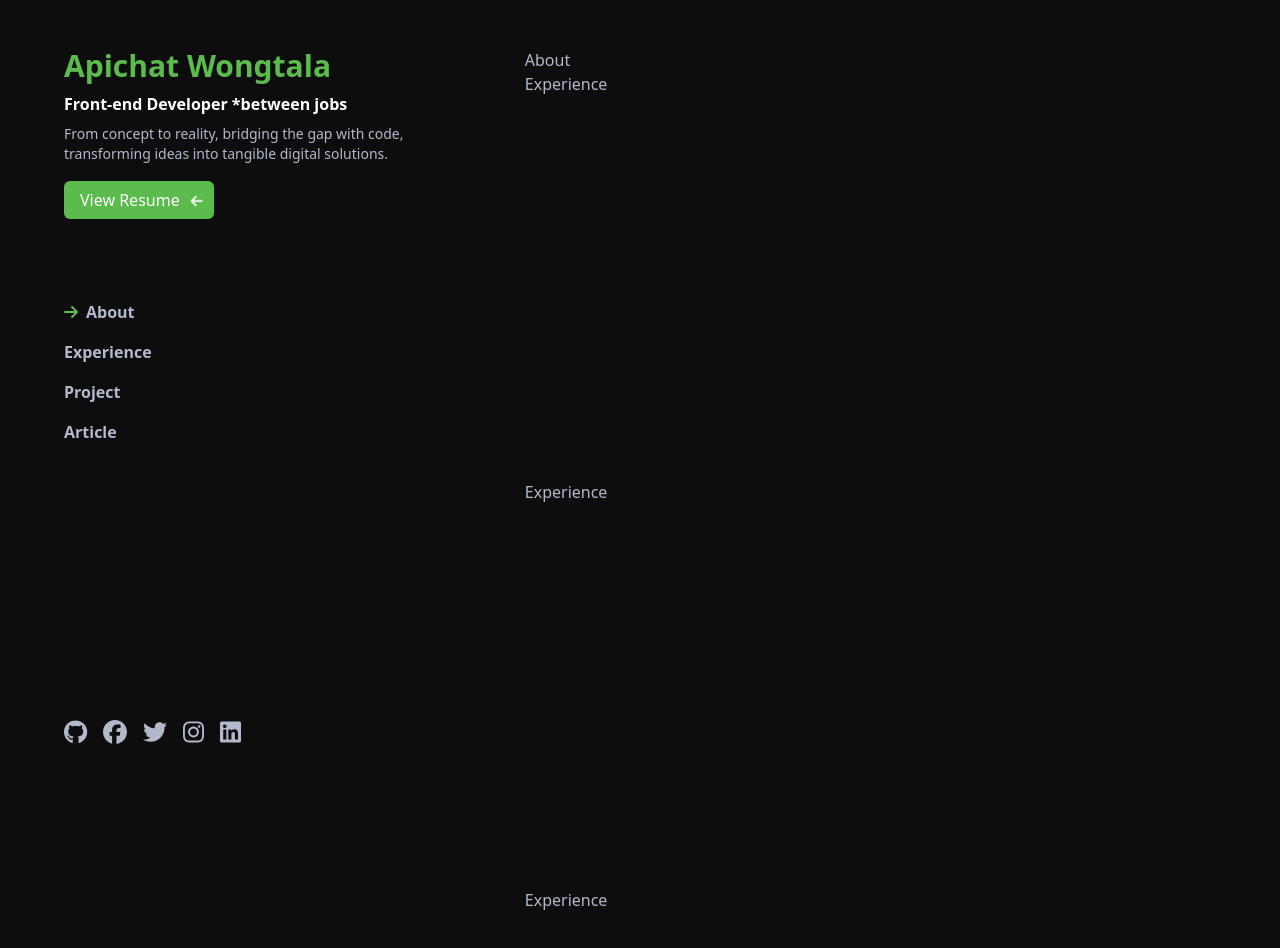
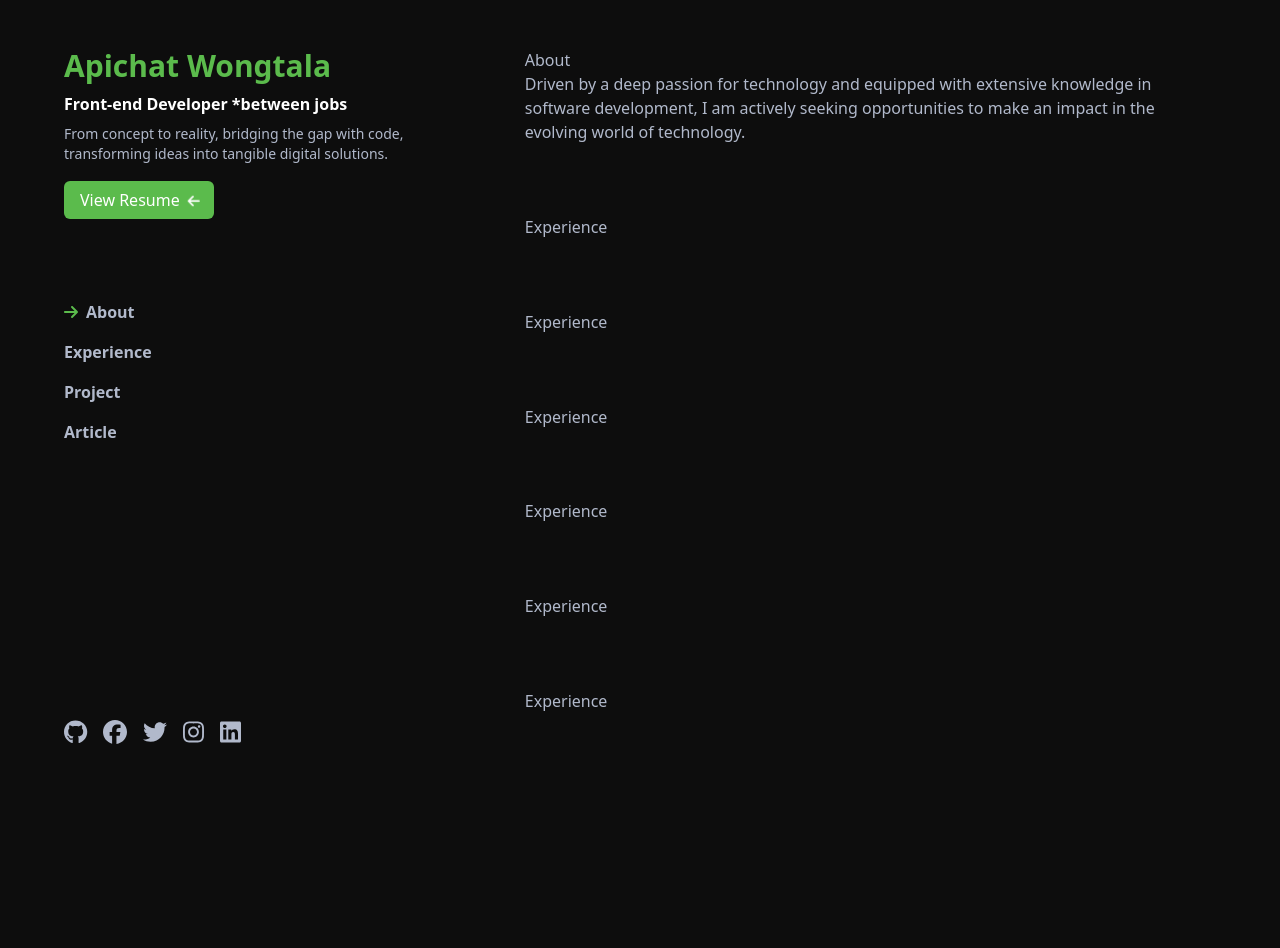
Before and after one commit to JanoiBJR21/portfolioshow, a React (Vite) app: page / in a window 1280 px wide. Shown: the top 948 px of the page. After the commit the page ends 800 px from the top, so only its background shows below. Built offline with nearby package versions, Linux system fonts and the light colour scheme.

Commit message:
add: section About to commit file

```diff
--- /dev/null
+++ b/src/contents/ContentAbout.js
@@ -0,0 +1,4 @@
+export const dataAbout ={
+    title: "About",
+    description: "Driven by a deep passion for technology and equipped with extensive knowledge in software development, I am actively seeking opportunities to make an impact in the evolving world of technology.",
+}
--- /dev/null
+++ b/src/contents/ContentHeader.js
@@ -0,0 +1,9 @@
+import fileResume from "../assets/Resume.pdf";
+export const dataHeader = {
+  name: "Apichat Wongtala",
+  title: "Front-end Developer *between jobs",
+  caption:
+    "From concept to reality, bridging the gap with code, transforming ideas into tangible digital solutions.",
+  btntitle: "View Resume",
+  link: fileResume,
+};
--- /dev/null
+++ b/src/sections/About/About.jsx
@@ -0,0 +1,13 @@
+import React from 'react'
+import { dataAbout } from '../../contents/ContentAbout'
+
+const About = () => {
+  return (
+    <div>
+      <div>{dataAbout.title}</div>
+      <div>{dataAbout.description}</div>
+    </div>
+  )
+}
+
+export default About
--- a/src/sections/Header/Header.jsx
+++ b/src/sections/Header/Header.jsx
@@ -1,26 +1,20 @@
 import React from "react";
-// import { faArrowDown, faArrowRight } from "@fortawesome/free-solid-svg-icons";
-import fileResume from "../../assets/Resume.pdf";
 import { FontAwesomeIcon } from "@fortawesome/react-fontawesome";
 import { faArrowDown } from "@fortawesome/free-solid-svg-icons";
+import { dataHeader } from "../../contents/ContentHeader";
 
 const Header = () => {
   return (
     <div className="flex flex-col gap-2">
       <div className="text-3xl text-primaryTitle font-semibold">
-        Apichat Wongtala
+        {dataHeader.name}
       </div>
-      <div className="text-primaryAccent font-semibold">
-        Front-end Developer *between jobs
-      </div>
-      <div className="text-sm w-5/6">
-        From concept to reality, bridging the gap with code, transforming ideas
-        into tangible digital solutions.
-      </div>
+      <div className="text-primaryAccent font-semibold">{dataHeader.title}</div>
+      <div className="text-sm w-5/6">{dataHeader.caption}</div>
       <div className="mt-4">
-        <a href={fileResume} target="_blank">
+        <a href={dataHeader.link} target="_blank">
           <span className="bg-primaryTitle rounded-md text-primaryAccent py-2 px-4">
-            View Resume
+            {dataHeader.btntitle}
             <span className="rotate-90 inline-block ml-2 text-sm">
               <FontAwesomeIcon className="animate-bounce" icon={faArrowDown} />
             </span>
--- a/src/sections/RightSection/RightSection.jsx
+++ b/src/sections/RightSection/RightSection.jsx
@@ -1,15 +1,16 @@
 import React from "react";
+import About from "../About/About";
 
 const RightSection = () => {
   return (
-    <div>
-      <div>About</div>
-      <div className="mb-96">Experience</div>
-      <div className="mb-96">Experience</div>
-      <div className="mb-96">Experience</div>
-      <div className="mb-96">Experience</div>
-      <div className="mb-96">Experience</div>
-      <div className="mb-96">Experience</div>
+    <div className="grid gap-y-4">
+      <About/>
+      <div>Experience</div>
+      <div>Experience</div>
+      <div>Experience</div>
+      <div>Experience</div>
+      <div>Experience</div>
+      <div>Experience</div>
     </div>
   );
 };
```
